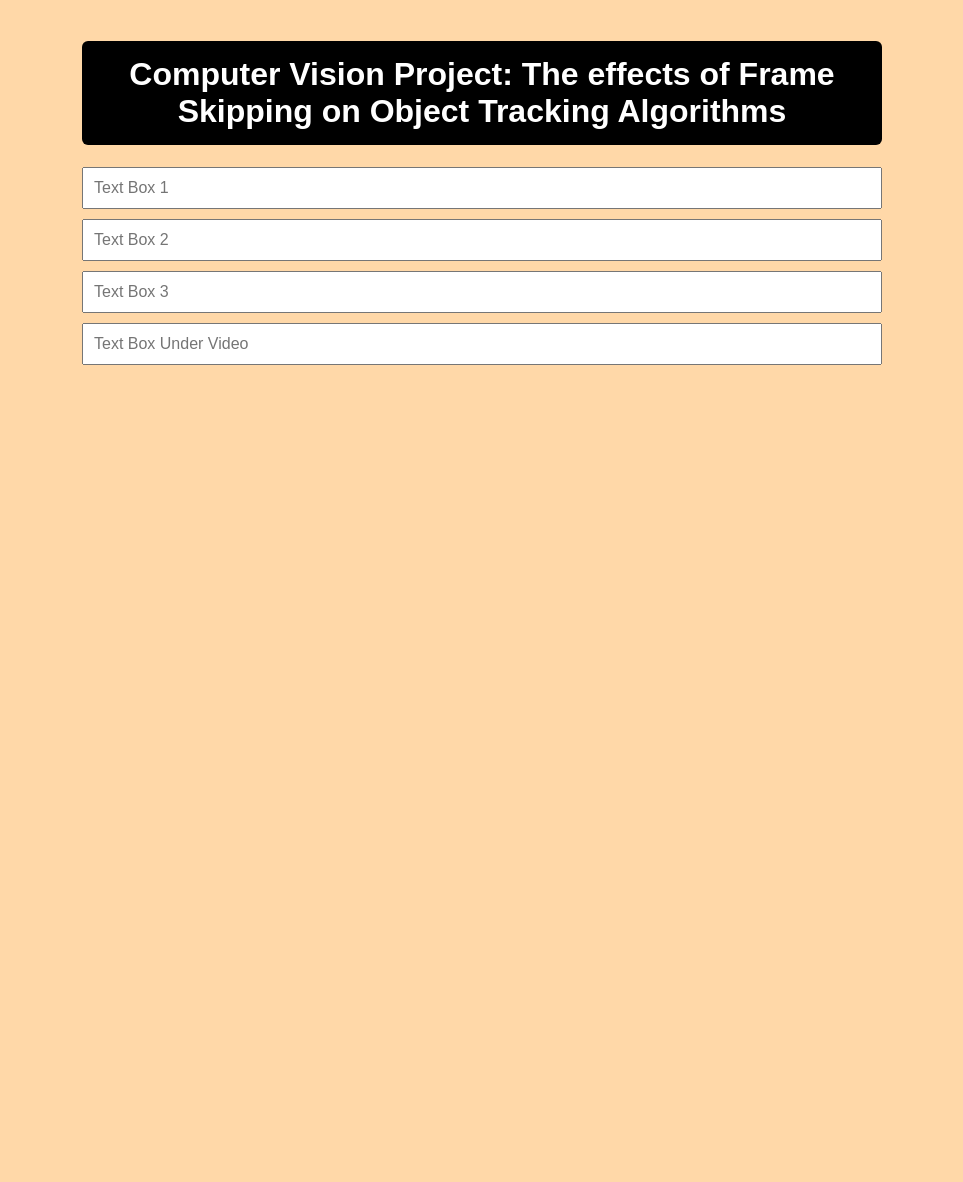
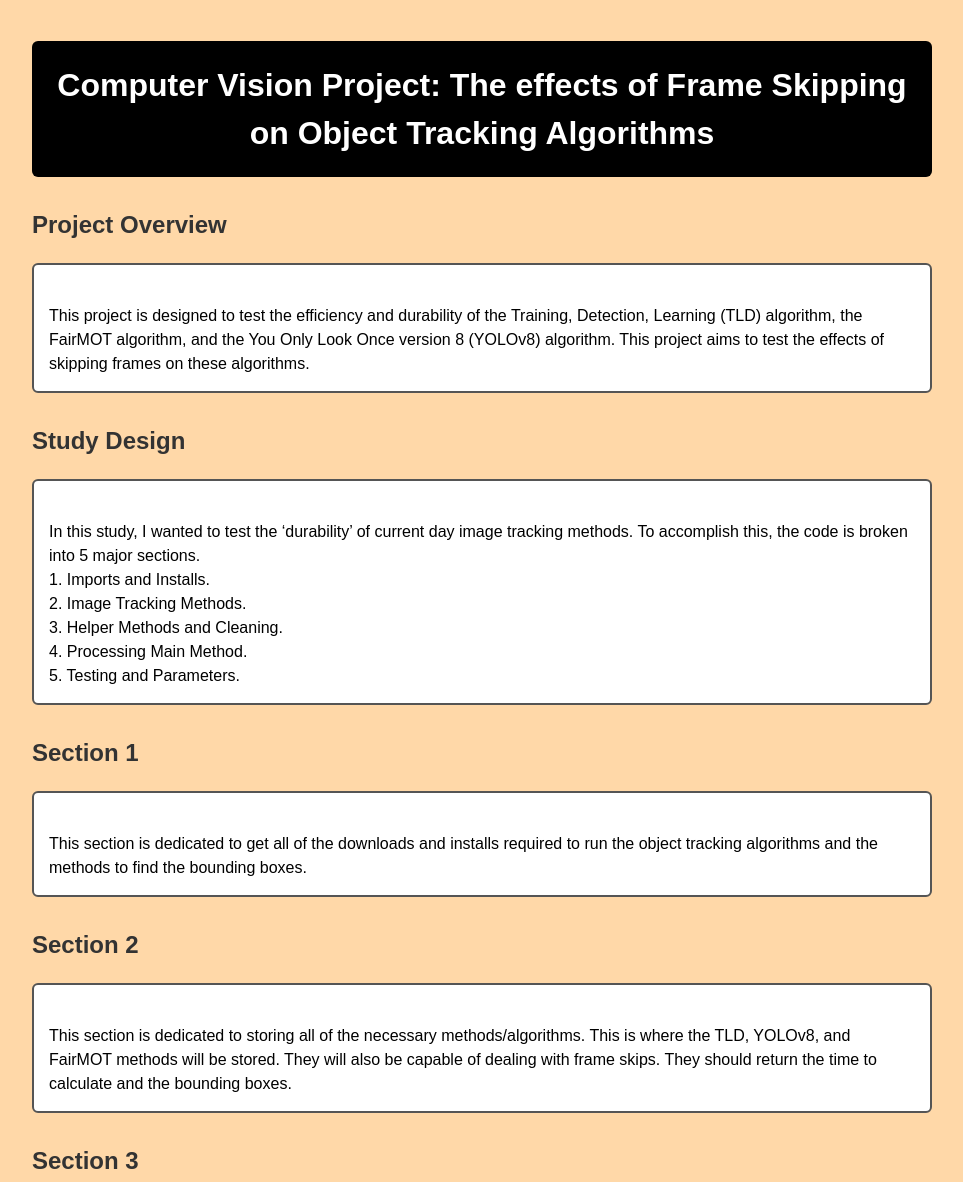
Before and after one commit to OrangeHacker1/Computer-Vision-Project-2, a plain HTML site: page index.html in a window 1280 px wide. Shown: the top 1182 px of the page, without its empty margins (158-1121 px from the left). Before the commit the page ends 800 px from the top, so only its background shows below. Drawn offline with Linux system fonts and the light colour scheme.

Commit message:
Update index.html

```diff
--- a/index.html
+++ b/index.html
@@ -7,42 +7,93 @@
     <style>
         body {
             font-family: Arial, sans-serif;
-            max-width: 800px;
+            max-width: 900px;
             margin: auto;
             padding: 20px;
-            background-color: #FFD8A8; /* Light orange background */
+            background-color: #FFD8A8; /* Light orange */
+            line-height: 1.5;
         }
 
         h1 {
             background-color: black;
             color: white;
-            padding: 15px;
+            padding: 20px;
             text-align: center;
             border-radius: 6px;
+            margin-bottom: 30px;
         }
 
-        .textbox {
-            width: 100%;
-            padding: 10px;
-            margin-bottom: 10px;
-            font-size: 16px;
-            box-sizing: border-box;
+        h2 {
+            margin-top: 30px;
+            color: #333;
         }
 
+        .section-box {
+            background: #fff;
+            border: 2px solid #555;
+            border-radius: 6px;
+            padding: 15px;
+            margin-bottom: 20px;
+            white-space: pre-line; /* preserves line breaks */
+        }
     </style>
 </head>
 <body>
 
     <h1>Computer Vision Project: The effects of Frame Skipping on Object Tracking Algorithms</h1>
 
-    <!-- Three text boxes above the video -->
-    <input class="textbox" type="text" placeholder="Text Box 1">
-    <input class="textbox" type="text" placeholder="Text Box 2">
-    <input class="textbox" type="text" placeholder="Text Box 3">
+    <!-- Main Description Sections -->
 
+    <h2>Project Overview</h2>
+    <div class="section-box">
+        This project is designed to test the efficiency and durability of the Training, Detection, Learning (TLD) algorithm, the FairMOT algorithm, and the You Only Look Once version 8 (YOLOv8) algorithm. This project aims to test the effects of skipping frames on these algorithms.
+    </div>
 
-    <!-- Text box below video -->
-    <input class="textbox" type="text" placeholder="Text Box Under Video">
+    <h2>Study Design</h2>
+    <div class="section-box">
+        In this study, I wanted to test the ‘durability’ of current day image tracking methods. To accomplish this, the code is broken into 5 major sections.
+        1. Imports and Installs.
+        2. Image Tracking Methods.
+        3. Helper Methods and Cleaning.
+        4. Processing Main Method.
+        5. Testing and Parameters.
+    </div>
+
+    <!-- Section 1 -->
+    <h2>Section 1</h2>
+    <div class="section-box">
+        This section is dedicated to get all of the downloads and installs required to run the object tracking algorithms and the methods to find the bounding boxes.
+    </div>
+
+    <!-- Section 2 -->
+    <h2>Section 2</h2>
+    <div class="section-box">
+        This section is dedicated to storing all of the necessary methods/algorithms. This is where the TLD, YOLOv8, and FairMOT methods will be stored. They will also be capable of dealing with frame skips. They should return the time to calculate and the bounding boxes.
+    </div>
+
+    <!-- Section 3 -->
+    <h2>Section 3</h2>
+    <div class="section-box">
+        This method is designed to store all of the helper methods. This includes the methods for generating plots, the method for getting the ground truth values, and the methods required for cleaning the videos to run the algorithms (the dataset used required a method to create an MP4 file.).
+    </div>
+
+    <!-- Section 4 -->
+    <h2>Section 4</h2>
+    <div class="section-box">
+        This section is dedicated to actually running the code. It contains helper methods to run all of the mp4 files and calculate the Intersection of Union (IoU) average values for each algorithm for each image. It is also responsible for returning the average time required to repeat each algorithm for each frame. This is used to create the graph to calculate the average time taken per frame. It is also responsible for returning plots for each method going through each individual video. This can be used for debugging purposes, but they are unable to fit within the poster. (There are a total of 24 additional plots.)
+    </div>
+
+    <!-- Section 5 -->
+    <h2>Section 5</h2>
+    <div class="section-box">
+        This is the final section. It is designed to run and save all of the plots with the varying frame skips. This is similar to a main method of sorts. It runs through all of the methods in an organized manner. It also allows me to save in between runs. That way I do not lose any data if the google colab exceeds its time limit.
+    </div>
+
+    <!-- Results Section -->
+    <h2>Results</h2>
+    <div class="section-box">
+        Despite the fact that FairMOT uses YOLOv8 as its detector, it was not able to gain a significant advantage. Its results were similar to the YOLOv8 with the two algorithms seeing advantages depending on the video used. As such, the extra cost for the tracking portion does not outweigh using the base YOLOv8 algorithm.
+    </div>
 
 </body>
 </html>
```
